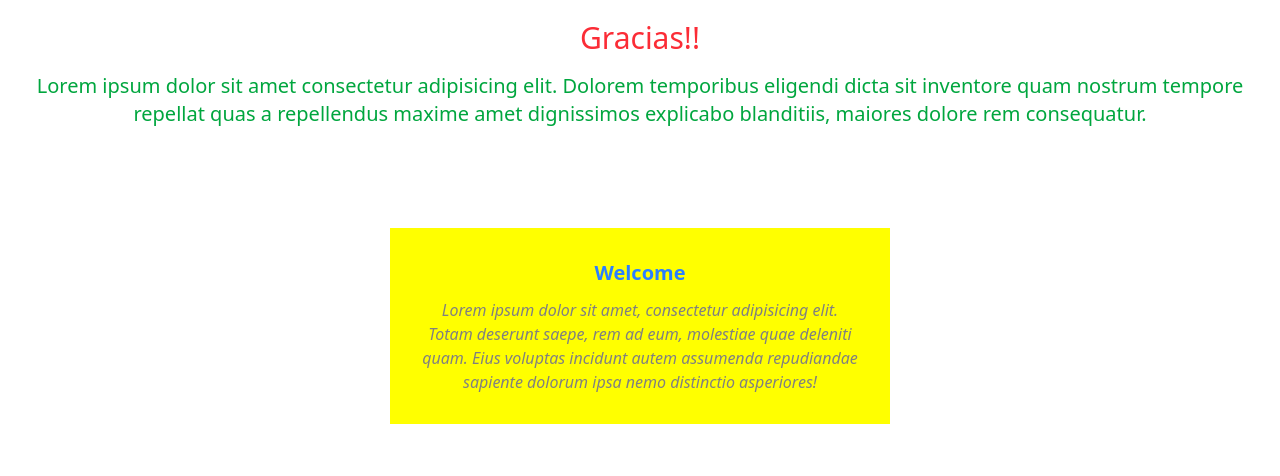
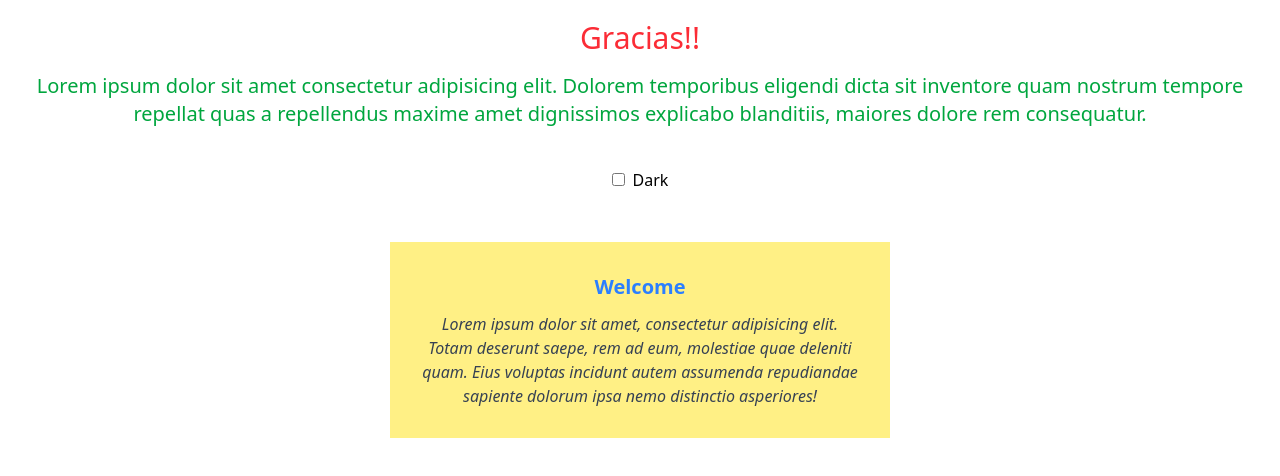
Before and after one commit to luptiwahyu/weather-bravo, a Vue app: page / in a window 1280 px wide. Shown: the top 476 px of the page. Built offline with nearby package versions, Linux system fonts and the light colour scheme; the HTML template or start-up script is replaced by a standard one.

Commit message:
feat: add checkbox dark mode

```diff
--- a/src/App.vue
+++ b/src/App.vue
@@ -8,6 +8,8 @@ setTimeout(() => {
   title.value = 'Gracias!!'
 }, 2000)
 /* remove */
+
+const isDarkMode = ref<boolean>(isNightTime())
 
 function isNightTime(): boolean {
   const hours = new Date().getHours()
@@ -23,10 +25,11 @@ function applyTheme(): void {
   }
 }
 
-const isDarkMode = ref<boolean>(isNightTime())
+function onCreated(): void {
+  applyTheme()
+}
 
-applyTheme()
-
+onCreated()
 </script>
 
 <template>
@@ -38,6 +41,17 @@ applyTheme()
         nostrum tempore repellat quas a repellendus maxime amet dignissimos explicabo blanditiis, maiores dolore rem
         consequatur.
       </p>
+    </div>
+
+    <div class="mt-10">
+      <input
+        type="checkbox"
+        id="dark-mode"
+        class="mr-2"
+        v-model="isDarkMode"
+        @change="applyTheme"
+      />
+      <label for="dark-mode">Dark</label>
     </div>
 
     <div class="welcome">
@@ -58,11 +72,11 @@ p {
 
 .welcome {
   width: 500px;
-  background-color: yellow;
-  margin-top: 100px;
+  margin-top: 50px;
   margin-left: auto;
   margin-right: auto;
   padding: 30px;
+  @apply bg-yellow-200 dark:bg-slate-800;
 }
 
 .welcome__title {
@@ -75,5 +89,6 @@ p {
 .welcome__description {
   color: gray;
   font-style: italic;
+  @apply text-gray-700 dark:text-gray-300;
 }
 </style>
```
